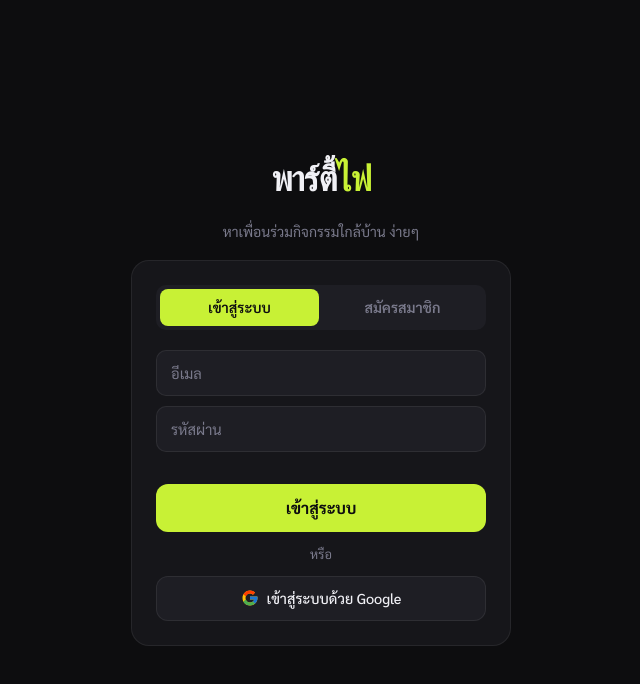
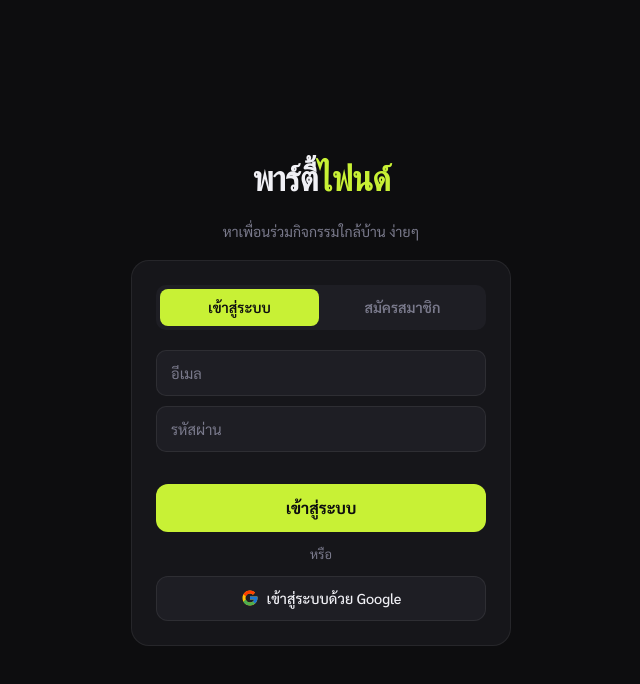
Before and after one commit to supakannn/Partyfind, a plain HTML site: page index.html in a window 1280 px wide. Shown: the whole page, without its empty margins (319-959 px from the left). Drawn offline with nearby package versions, Linux system fonts and the light colour scheme; no server answers.

Commit message:
Update index.html

```diff
--- a/index.html
+++ b/index.html
@@ -3,7 +3,7 @@
 <head>
   <meta charset="UTF-8"/>
   <meta name="viewport" content="width=device-width, initial-scale=1.0"/>
-  <title>พาร์ตี้ไฟ — หาเพื่อนร่วมกิจกรรม</title>
+  <title>พาร์ตี้ไฟนด์ — หาเพื่อนร่วมกิจกรรม</title>
 
   <!-- External CSS -->
   <link href="https://cdn.jsdelivr.net/npm/bootstrap@5.3.3/dist/css/bootstrap.min.css" rel="stylesheet"/>
@@ -17,7 +17,7 @@
 
 <!-- ══════════ AUTH SCREEN ══════════ -->
 <div id="authScreen">
-  <div class="auth-logo">พาร์ตี้<span>ไฟ</span></div>
+  <div class="auth-logo">พาร์ตี้<span>ไฟนด์</span></div>
   <p class="auth-tagline">หาเพื่อนร่วมกิจกรรมใกล้บ้าน ง่ายๆ</p>
 
   <div class="auth-card">
@@ -65,7 +65,7 @@
 
   <!-- Header -->
   <header class="app-header d-flex align-items-center justify-content-between">
-    <div class="brand">พาร์ตี้<span>ไฟ</span></div>
+    <div class="brand">พาร์ตี้<span>ไฟนด์</span></div>
     <div class="d-flex align-items-center gap-3">
       <div class="notif-btn" onclick="openModal('notifModal')">
         <i class="bi bi-bell" style="font-size:1.2rem;color:var(--muted)"></i>
```
